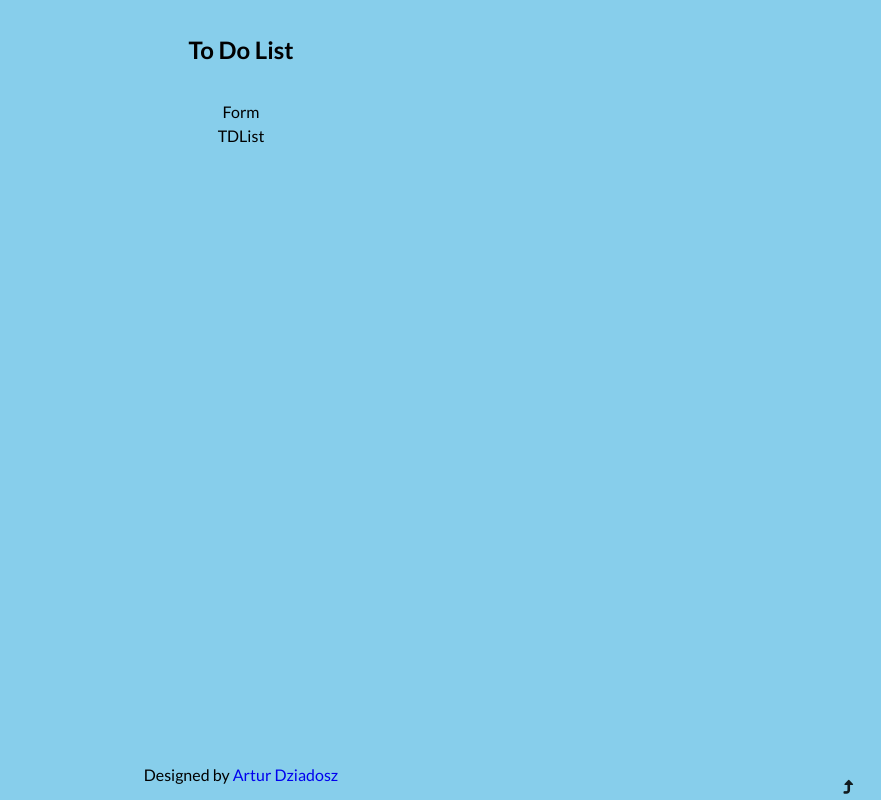
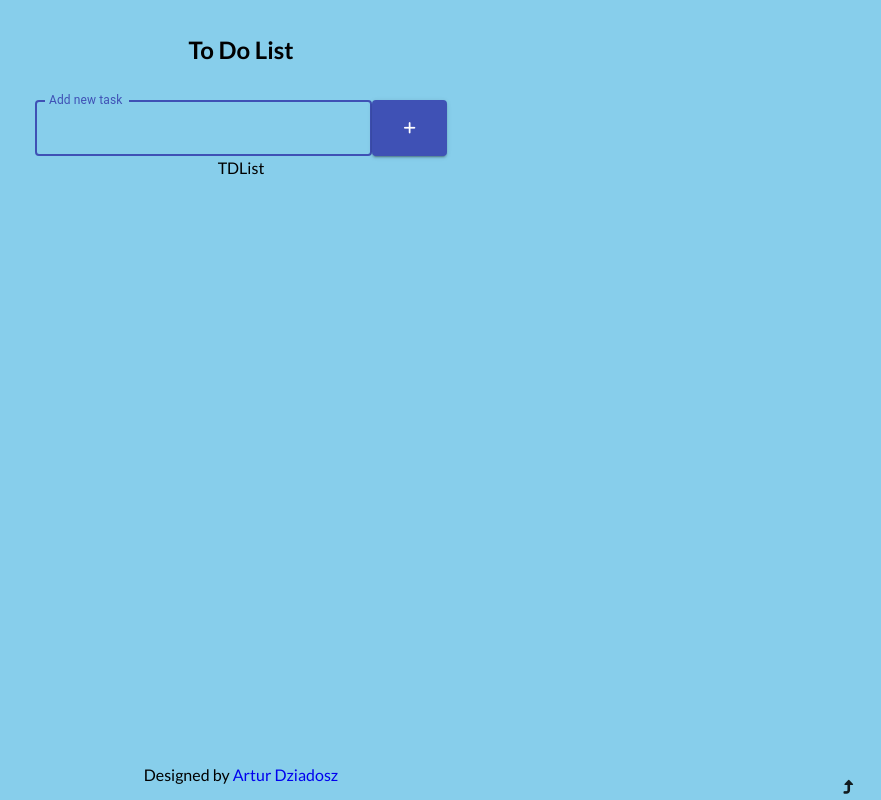
Before and after one commit to ArturDziadosz/todo_list, a React (Create React App) app: page / in a window 1280 px wide. Shown: the whole page, without its empty margins (399-1280 px from the left). Built offline with nearby package versions, Linux system fonts and the light colour scheme.

Commit message:
Added form with passing value to ToDoList component

```diff
--- a/src/App.js
+++ b/src/App.js
@@ -8,13 +8,28 @@ import Footer from './components/Footer';
 
 class App extends Component {
 
+  constructor(props) {
+    super(props);
+    this.formRef = React.createRef();
+    this.state = {
+      newlyAddedTask: ""
+    }
+  }
+
+  newlyAddedTask = (newlyAddedTask) => {
+    this.setState({
+      newlyAddedTask: newlyAddedTask
+    })
+  }
+
   render () {
+
     return (
       <>
         <Header />
         <main className={"container"}>
-          <Form />
-          <ToDoList />
+          <Form handleAtParent={this.newlyAddedTask}/>
+          <ToDoList newlyAddedTask={this.state.newlyAddedTask}/>
         </main>
         <Footer />
       </>
--- a/src/components/Form.js
+++ b/src/components/Form.js
@@ -2,13 +2,50 @@ import React, {Component} from 'react';
 
 import './Form.scss';
 
+import {TextField, Button} from '@material-ui/core';
+
 class Form extends Component {
+
+  constructor(props) {
+    super(props);
+    this.state = {
+      inputValue: "",
+    }
+  }
+
+  handleSubmit = e => {
+    e.preventDefault();
+    if (this.state.inputValue === "") {
+      return null
+    }
+    this.props.handleAtParent(this.state.inputValue.trim());
+    this.setState({
+      inputValue: ""
+    })
+  }
+
+  handleChange = e => {
+    this.setState({
+      [e.target.name]: e.target.value
+    })
+  };
+
   render() {
     return (
       <>
-        <section className={"row row__form"}>
-          Form
-        </section>
+        <form className={"row row__form"} onSubmit={ e => this.handleSubmit(e)}>
+          <TextField  className={"col-9"}
+                      variant={"outlined"}
+                      autoFocus={true}
+                      label={"Add new task"}
+                      name={"inputValue"}
+                      onChange={e => this.handleChange(e)}
+                      value={this.state.inputValue} />
+          {/* TODO List of priority */}
+          <Button className={"col-2"} variant={"contained"} color={"primary"} type={"submit"}>
+            <i className="fas fa-plus"></i>
+          </Button>
+        </form>
       </>
     )
   }
```
